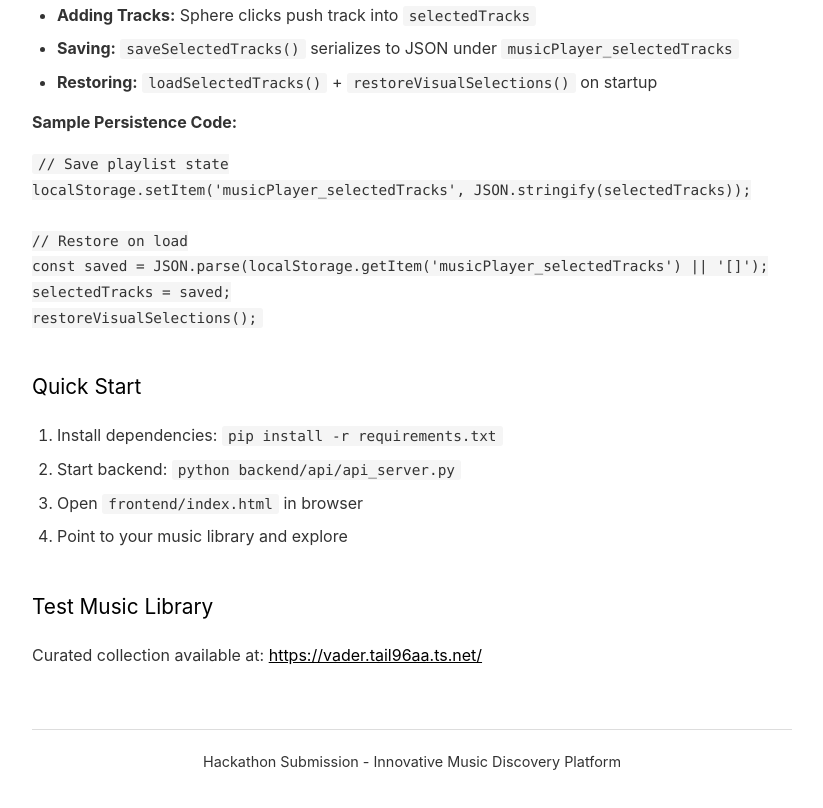
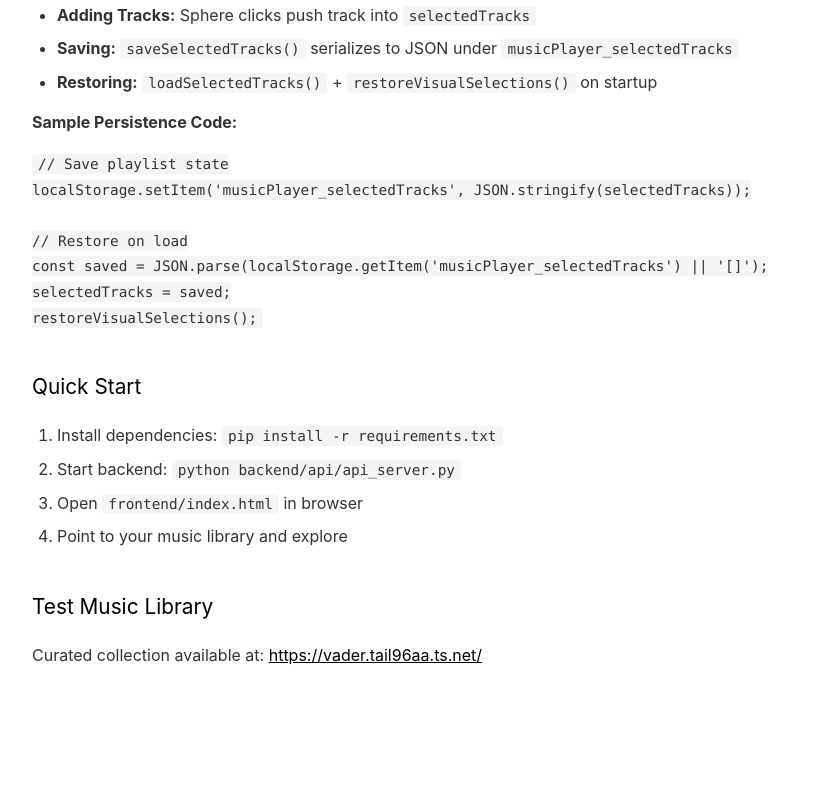
Before and after one commit to Try3D/music_visualizer, a plain HTML site: page index.html in a window 1280 px wide. Shown: the part 7813-8621 px from the top of the page, without its empty margins (228-1051 px from the left). After the commit the page ends 8537 px from the top, so only its background shows below. Drawn offline with Linux system fonts and the light colour scheme.

Commit message:
More more changes to the docs

```diff
--- a/index.html
+++ b/index.html
@@ -496,10 +496,6 @@
       <h3>Test Music Library</h3>
       <p>Curated collection available at: <a href="https://vader.tail96aa.ts.net/">https://vader.tail96aa.ts.net/</a>
       </p>
-
-      <footer>
-        <p>Hackathon Submission - Innovative Music Discovery Platform</p>
-      </footer>
 </body>
 
 </html>
```
